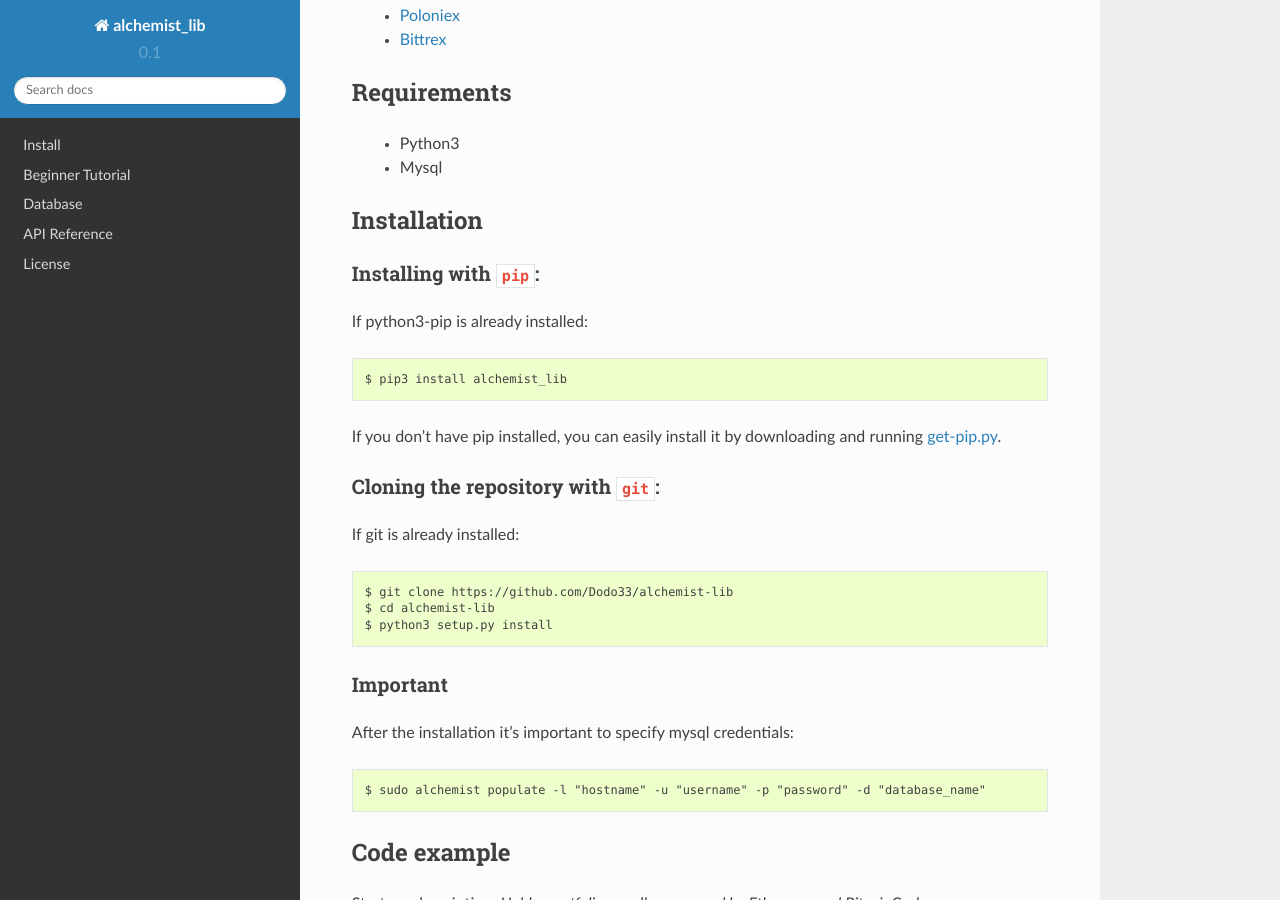
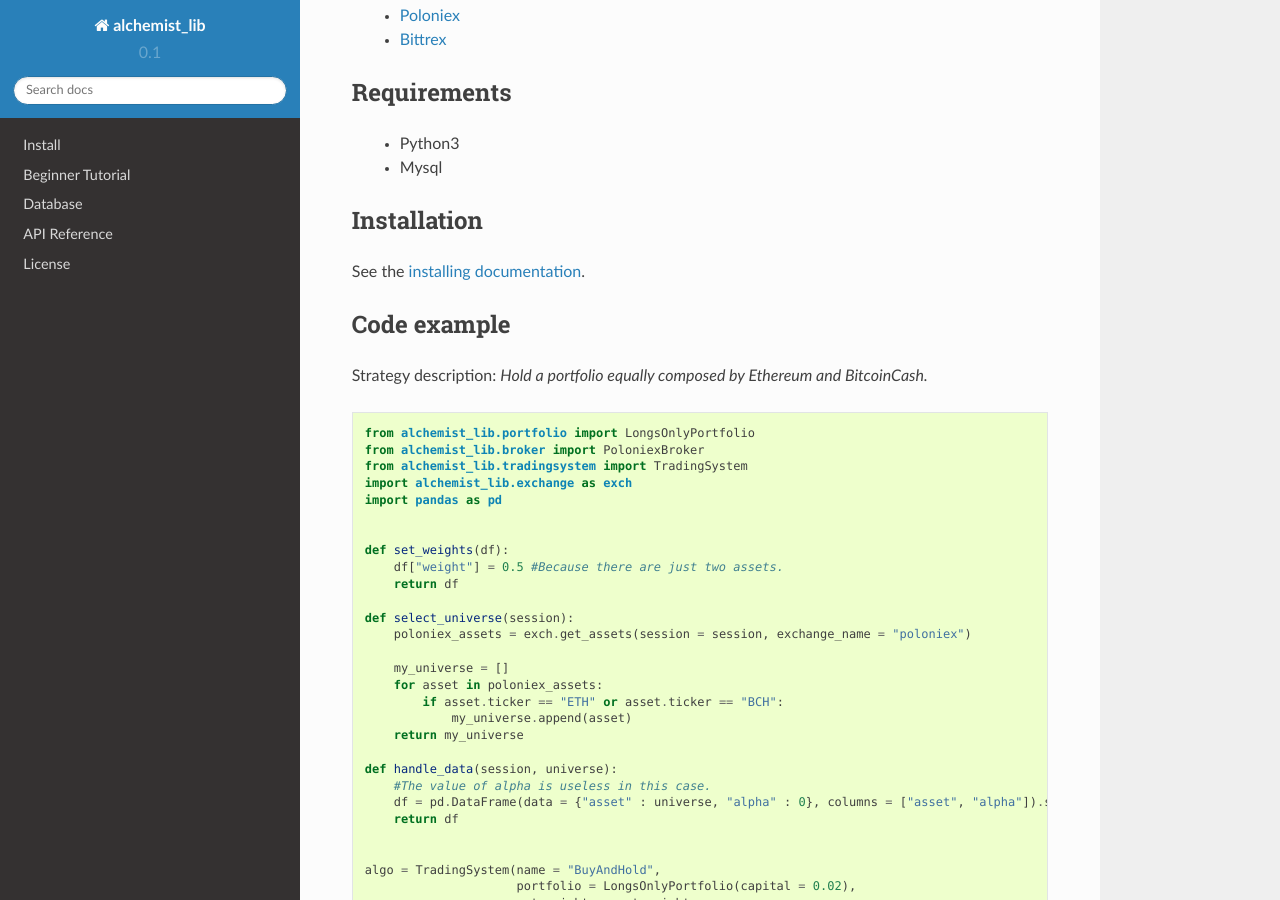
Before and after one commit to Dodo33/alchemist-lib, a Sphinx documentation site: the page built from docs/source/index.rst, in a window 1280 px wide and 900 px high, scrolled down 786 px. Built offline with Sphinx 7.4.7 and the Read the Docs theme 2.0.0, drawn with Linux system fonts in a browser that asks for light colours.

```diff
--- a/README.rst
+++ b/README.rst
@@ -43,29 +43,7 @@
 Installation
 ============
 
-Installing with ``pip``:
-------------------------
-If python3-pip is already installed::
-
-    $ pip3 install alchemist_lib
-
-If you don't have pip installed, you can easily install it by downloading and running `get-pip.py <https://bootstrap.pypa.io/get-pip.py>`_.
-
-Cloning the repository with ``git``:
-------------------------------------
-If git is already installed::
-
-    $ git clone https://github.com/Dodo33/alchemist-lib
-    $ cd alchemist-lib
-    $ python3 setup.py install
-
-
-Important
----------
-After the installation it's important to specify mysql credentials::
-
-    $ sudo alchemist populate -l "hostname" -u "username" -p "password" -d "database_name"
-
+See the `installing documentation <http://alchemist-lib.readthedocs.io/en/latest/install.html>`_.
 
 
 Code example
--- a/docs/source/install.rst
+++ b/docs/source/install.rst
@@ -34,6 +34,10 @@
 ::
     $ sudo apt-get install mysql-server
 
+The MySQL/Python connector can be installed with:
+::
+    $ sudo apt-get install python3-mysql.connector
+
 
 Installing alchemist_lib
 ------------------------
@@ -42,7 +46,7 @@
 ~~~~~~~~~~~~~~~~~~~~~~~~
 If `python3-pip <https://en.wikipedia.org/wiki/Pip_(package_manager)>`_ is already installed::
 
-    $ pip3 install alchemist_lib
+    $ sudo pip3 install alchemist_lib
 
 If you don't have pip installed, you can easily install it by downloading and running `get-pip.py <https://bootstrap.pypa.io/get-pip.py>`_.
 
```
Also changed, not shown: requirements.txt (+4 -3 lines), 2 other files.
